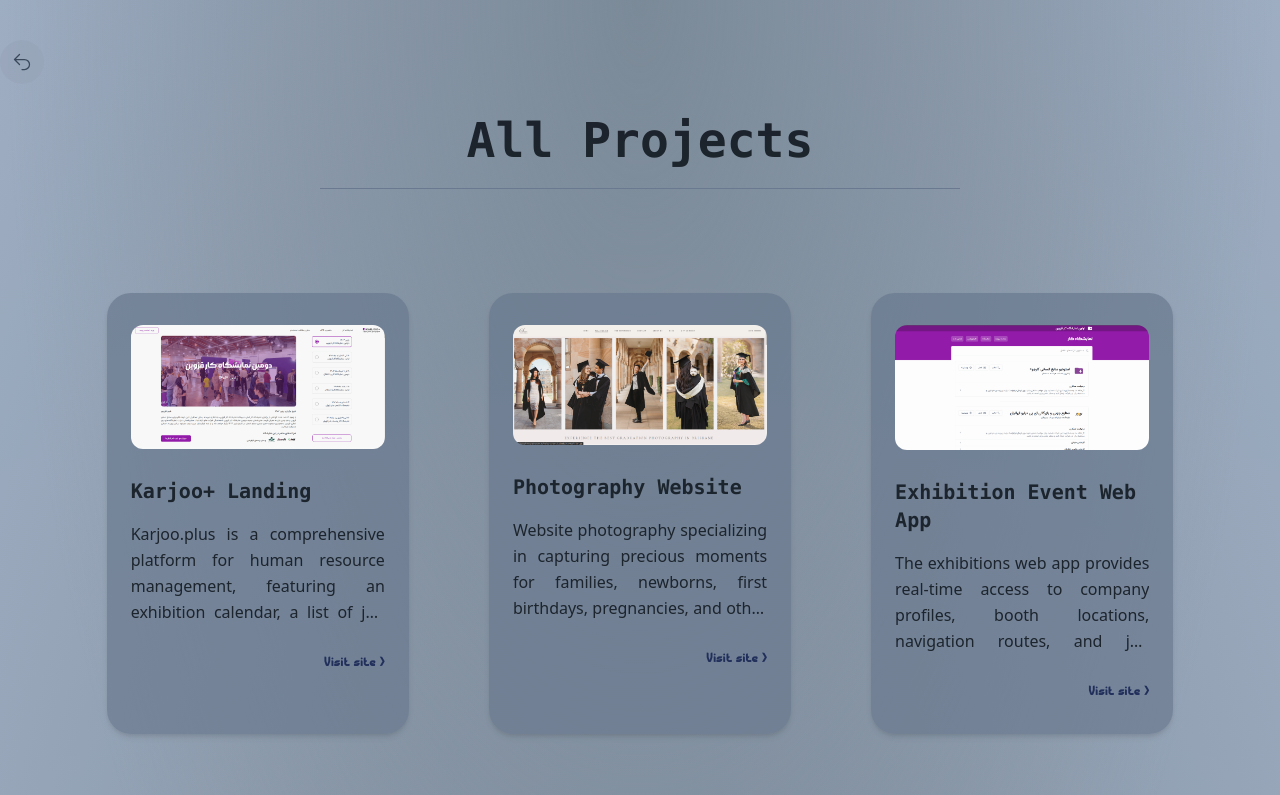
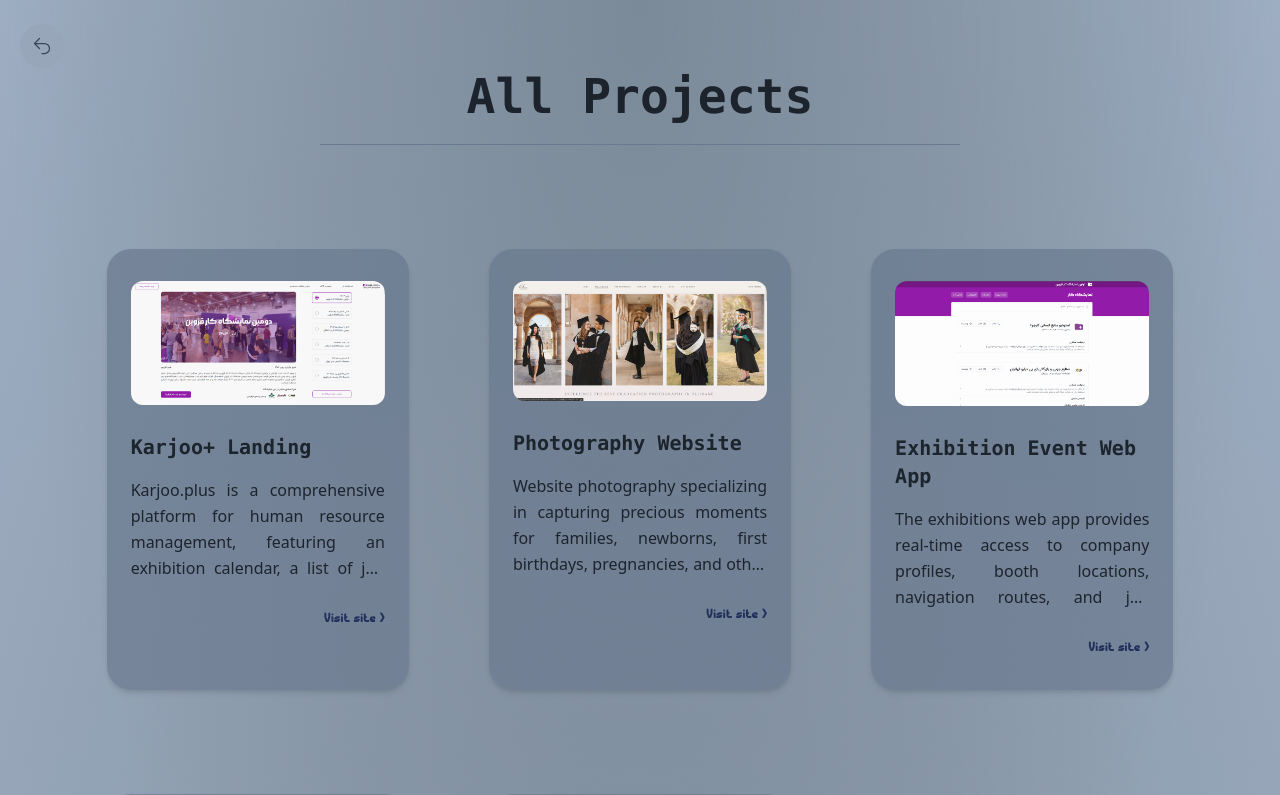
Before and after one commit to AmirAghajani98/portfolio, a Next.js app: page /projects in a window 1280 px wide. Shown: the top 795 px of the page. Built offline with nearby package versions, Linux system fonts and the light colour scheme.

Commit message:
fix-backbutton

```diff
--- a/src/app/projects/page.tsx
+++ b/src/app/projects/page.tsx
@@ -27,7 +27,9 @@ export default function Projects() {
 
   return (
     <main className="sm:min-h-screen sm:w-full mx-auto sm:py-10 pb-10 pt-24 opacity-95 bg-slate-400 projectback justify-center flex flex-col">
-      <BackButton />
+      <div className="absolute left-5 top-6 rounded-ful hover:bg-slate-950 hover:rounded-full">
+        <BackButton />
+      </div>
       <h1 className="sm:text-5xl text-4xl text-center mx-auto sm:mt-8 pb-6 font-mono dark:text-slate-100 text-[#121a23] font-bold border-b border-slate-500 dark:border-slate-600 w-[50%]">
         All Projects
       </h1>
```
